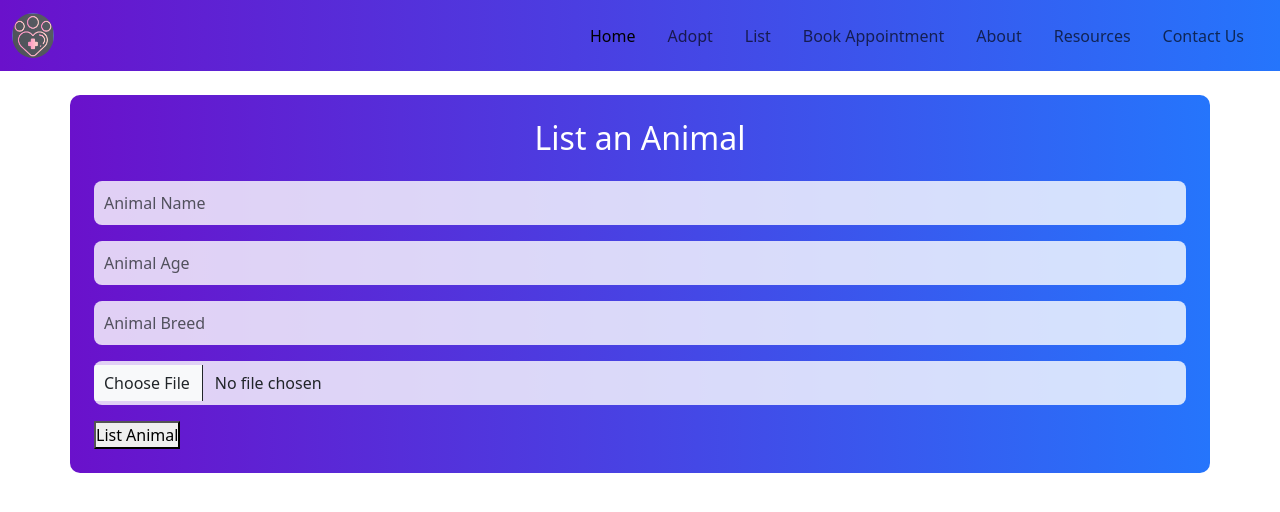
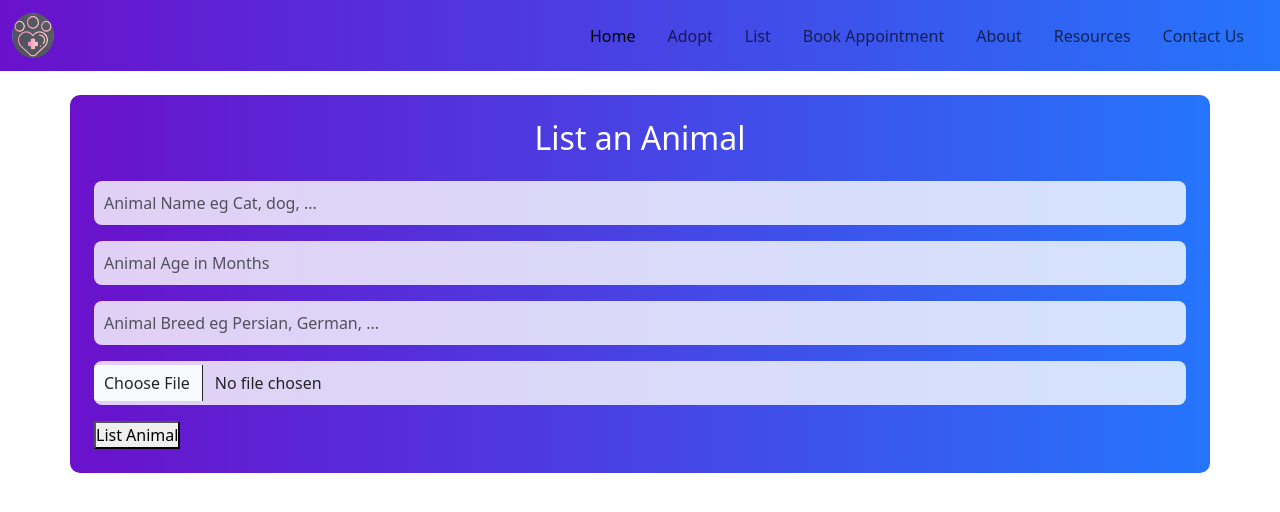
Before and after one commit to obusandy/Stay-Pawsitive, a React (Create React App) app in the folder front-end/: page /list in a window 1280 px wide. Shown: the top 512 px of the page. Built offline with nearby package versions, Linux system fonts and the light colour scheme.

Commit message:
debugging of the listing page

```diff
--- a/front-end/src/pages/List.js
+++ b/front-end/src/pages/List.js
@@ -1,7 +1,9 @@
 import React, { useState } from "react";
 import axios from "axios";
+import { useNavigate } from "react-router-dom";
 
 function AnimalForm() {
+  const navigate = useNavigate();
   const [formData, setFormData] = useState({
     name: "",
     age: "",
@@ -42,6 +44,7 @@ function AnimalForm() {
         breed: "",
         image: null,
       });
+      navigate("/adopt");
     } catch (error) {
       setErrorMessage(
         error.response?.data?.message || "Error uploading animal."
@@ -65,7 +68,7 @@ function AnimalForm() {
         <input
           type="text"
           name="name"
-          placeholder="Animal Name"
+          placeholder="Animal Name eg Cat, dog, ..."
           value={formData.name}
           onChange={handleChange}
           className="form-control mb-3"
@@ -73,7 +76,7 @@ function AnimalForm() {
         <input
           type="number"
           name="age"
-          placeholder="Animal Age"
+          placeholder="Animal Age in Months"
           value={formData.age}
           onChange={handleChange}
           className="form-control mb-3"
@@ -81,7 +84,7 @@ function AnimalForm() {
         <input
           type="text"
           name="breed"
-          placeholder="Animal Breed"
+          placeholder="Animal Breed eg Persian, German, ..."
           value={formData.breed}
           onChange={handleChange}
           className="form-control mb-3"
```
Also changed, not shown: 2 other files (tests, documents, lock files or other folders).
